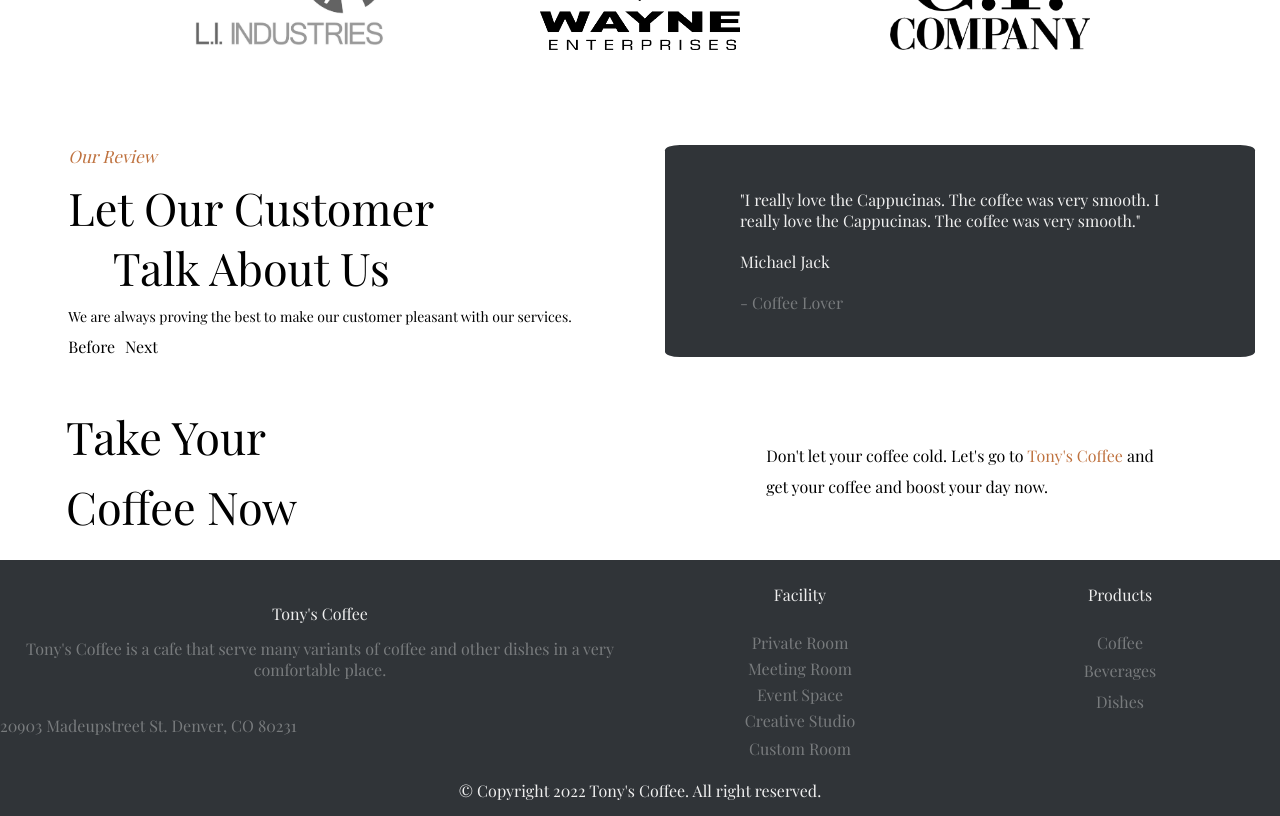
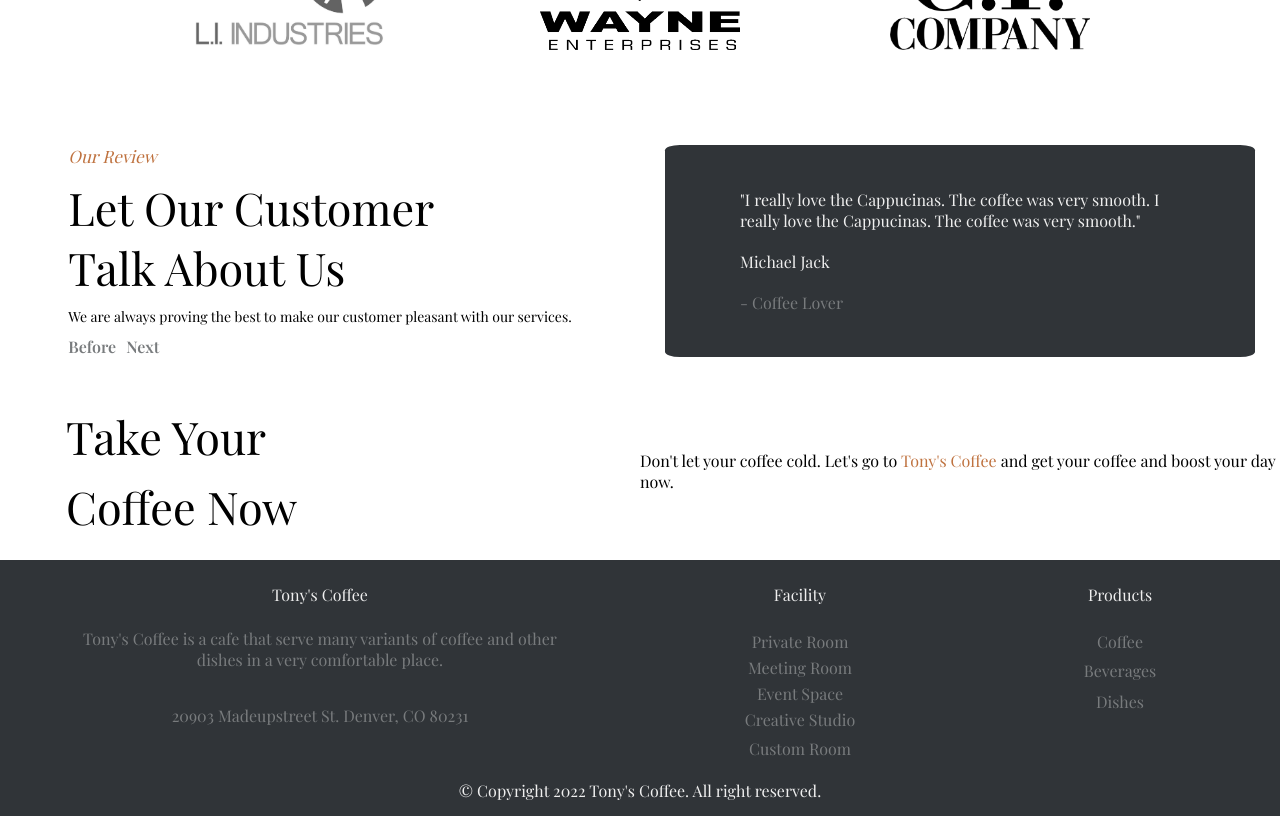
Before and after one commit to ingl3585/coffee-shop, a React (Create React App) app: page / in a window 1280 px wide. Shown: the part 1440-2256 px from the top of the page. Built offline with nearby package versions, Linux system fonts and the light colour scheme.

Commit message:
finishing touches

```diff
--- a/src/components/Contact/contact.css
+++ b/src/components/Contact/contact.css
@@ -1,10 +1,10 @@
 .contact-container {
-    height: 90vh;
+    height: 80vh;
     display: flex;
     flex-direction: column;
     justify-content: center;
     align-items: center;
-    gap: 1rem;
+    gap: 2rem;
 }
 
 .about-me-container {
@@ -13,7 +13,7 @@
     justify-content: flex-start;
     align-items: center;
     text-align: center;
-    gap: 1rem;
+    gap: 1.5rem;
 }
 
 .about-me-title {
--- a/src/components/Homepage/Homepage.js
+++ b/src/components/Homepage/Homepage.js
@@ -107,8 +107,12 @@ const Homepage = () => {
 							our services.
 						</div>
 						<div className='review-choices'>
-							<div>Before</div>
-							<div>Next</div>
+							<div>
+								<a href='#'>Before</a>
+							</div>
+							<div>
+								<a href='#'>Next</a>
+							</div>
 						</div>
 					</div>
 					<div className='right-review-card'>
@@ -126,9 +130,9 @@ const Homepage = () => {
 					<div className='bottom-closing-statement-two'>
 						<div>
 							Don't let your coffee cold. Let's go to{' '}
-							<span className='golden-text'>Tony's Coffee</span> and
+							<span className='golden-text'>Tony's Coffee</span> and get your
+							coffee and boost your day now.
 						</div>
-						<div>get your coffee and boost your day now.</div>
 					</div>
 				</div>
 			</div>
--- a/src/components/Homepage/homepage.css
+++ b/src/components/Homepage/homepage.css
@@ -191,6 +191,16 @@
 .review-choices {
     display: flex;
     gap: 10px;
+}
+
+.review-choices a {
+    color: #787B7D;
+    font-weight: 600;
+    text-decoration: none;
+}
+
+.review-choices a:hover {
+    color: #202131;
 }
 
 .right-review-card {
@@ -431,6 +441,7 @@
         flex-direction: column;
         align-items: flex-start;
         justify-content: center;
+        text-align: justify;
         margin: 0 auto;
         gap: 10px;
     }
@@ -497,6 +508,8 @@
         grid-row: 1/2;
         display: grid;
         grid-template-rows: 1fr 2fr;
+        margin: 0 75px;
+        height: 100%;
     }
 
     .footer-logo {
@@ -515,7 +528,7 @@
         grid-row: 2/3;
         display: flex;
         flex-direction: column;
-        align-items: flex-start;
+        align-items: center;
         justify-content: flex-start;
         margin: 0 auto;
         gap: 35px;
@@ -527,6 +540,7 @@
         display: grid;
         grid-template-columns: repeat(2, 1fr);
         grid-template-rows: 1fr 2fr;
+        height: 100%;
     }
 
     .footer-facility-title {
```
